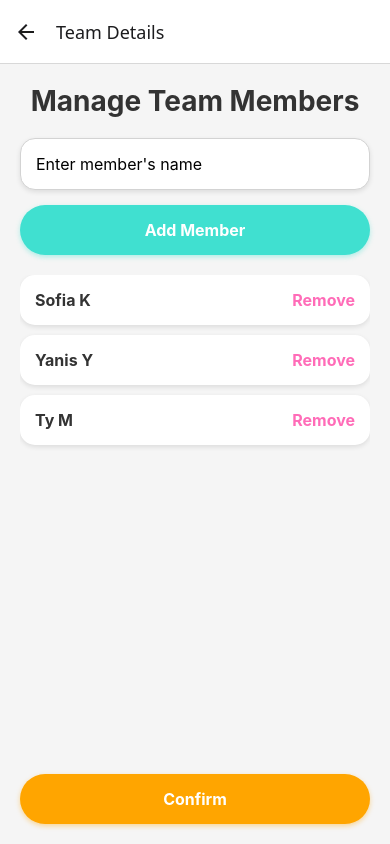
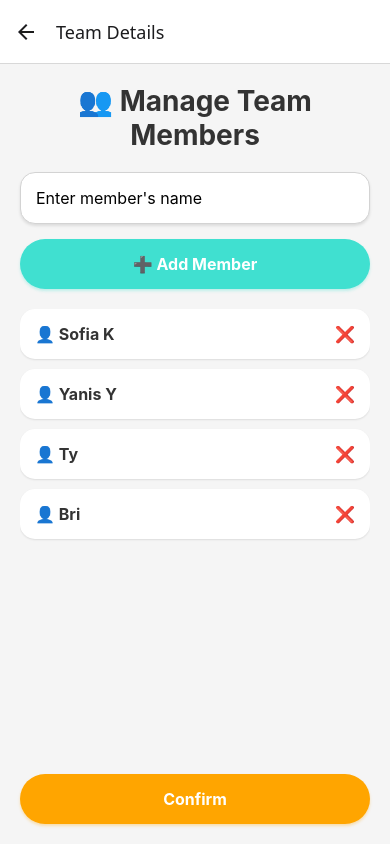
Before and after one commit to ty-mxm/calendo-app, a React Native app in the folder MyApp/: screen /TeamDetails in a window 390 px wide. Built offline with nearby package versions, Linux system fonts and the light colour scheme.

Commit message:
teams screens updated

```diff
--- a/MyApp/src/screens/Teams/TeamDetailsScreen.tsx
+++ b/MyApp/src/screens/Teams/TeamDetailsScreen.tsx
@@ -4,7 +4,7 @@ import { useNavigation } from '@react-navigation/native';
 
 export default function TeamDetailsScreen() {
   const [memberName, setMemberName] = useState('');
-  const [members, setMembers] = useState(['Sofia K', 'Yanis Y', 'Ty M']);
+  const [members, setMembers] = useState(['Sofia K', 'Yanis Y', 'Ty', 'Bri']);
   const navigation = useNavigation();
 
   const addMember = () => {
@@ -20,8 +20,10 @@ export default function TeamDetailsScreen() {
 
   return (
     <View style={styles.container}>
-      <Text style={styles.title}>Manage Team Members</Text>
+      {/* Titre */}
+      <Text style={styles.title}>👥 Manage Team Members</Text>
 
+      {/* Champ d'entrée */}
       <TextInput
         style={styles.input}
         placeholder="Enter member's name"
@@ -29,23 +31,29 @@ export default function TeamDetailsScreen() {
         onChangeText={setMemberName}
       />
 
+      {/* Bouton pour ajouter un membre */}
       <TouchableOpacity style={styles.addButton} onPress={addMember}>
-        <Text style={styles.addButtonText}>Add Member</Text>
+        <Text style={styles.addButtonText}>➕ Add Member</Text>
       </TouchableOpacity>
 
+      {/* Liste des membres */}
       <FlatList
         data={members}
         keyExtractor={(item) => item}
         renderItem={({ item }) => (
           <View style={styles.memberContainer}>
-            <Text style={styles.memberName}>{item}</Text>
+            <Text style={styles.memberName}>👤 {item}</Text>
             <TouchableOpacity onPress={() => removeMember(item)}>
-              <Text style={styles.removeText}>Remove</Text>
+              <Text style={styles.removeText}>❌</Text>
             </TouchableOpacity>
           </View>
         )}
+        ListEmptyComponent={
+          <Text style={styles.emptyListText}>No members added yet.</Text>
+        }
       />
 
+      {/* Bouton de confirmation */}
       <TouchableOpacity
         style={styles.confirmButton}
         onPress={() => navigation.goBack()}
@@ -77,7 +85,11 @@ const styles = StyleSheet.create({
     borderRadius: 15,
     marginBottom: 15,
     fontSize: 16,
-    boxShadow: '0px 2px 5px rgba(0, 0, 0, 0.1)', // Nouvelle syntaxe
+    elevation: 3,
+    shadowColor: '#000',
+    shadowOffset: { width: 0, height: 2 },
+    shadowOpacity: 0.1,
+    shadowRadius: 3,
   },
   addButton: {
     backgroundColor: '#40E0D0',
@@ -85,7 +97,11 @@ const styles = StyleSheet.create({
     borderRadius: 30,
     marginBottom: 20,
     alignItems: 'center',
-    boxShadow: '0px 2px 5px rgba(64, 224, 208, 0.4)', // Nouvelle syntaxe
+    elevation: 3,
+    shadowColor: '#40E0D0',
+    shadowOffset: { width: 0, height: 2 },
+    shadowOpacity: 0.3,
+    shadowRadius: 3,
   },
   addButtonText: {
     color: '#FFF',
@@ -100,7 +116,11 @@ const styles = StyleSheet.create({
     backgroundColor: '#FFF',
     borderRadius: 15,
     marginBottom: 10,
-    boxShadow: '0px 2px 5px rgba(0, 0, 0, 0.1)', // Nouvelle syntaxe
+    elevation: 2,
+    shadowColor: '#000',
+    shadowOffset: { width: 0, height: 1 },
+    shadowOpacity: 0.1,
+    shadowRadius: 2,
   },
   memberName: {
     fontSize: 16,
@@ -112,13 +132,23 @@ const styles = StyleSheet.create({
     fontSize: 16,
     fontWeight: 'bold',
   },
+  emptyListText: {
+    textAlign: 'center',
+    color: '#999',
+    fontSize: 16,
+    marginTop: 20,
+  },
   confirmButton: {
     backgroundColor: '#FFA500',
     paddingVertical: 15,
     borderRadius: 30,
     marginTop: 20,
     alignItems: 'center',
-    boxShadow: '0px 2px 5px rgba(255, 165, 0, 0.4)', // Nouvelle syntaxe
+    elevation: 3,
+    shadowColor: '#FFA500',
+    shadowOffset: { width: 0, height: 2 },
+    shadowOpacity: 0.3,
+    shadowRadius: 3,
   },
   confirmButtonText: {
     color: '#FFF',
--- a/MyApp/src/screens/Teams/TeamsScreen.tsx
+++ b/MyApp/src/screens/Teams/TeamsScreen.tsx
@@ -1,35 +1,48 @@
 import React, { useState } from 'react';
 import { View, Text, TouchableOpacity, StyleSheet, FlatList } from 'react-native';
-import { useNavigation } from '@react-navigation/native';
+import { useNavigation, NavigationProp } from '@react-navigation/native';
+
+
+type RootStackParamList = {
+  TeamDetails: { teamName: string };
+};
 
 export default function TeamsScreen() {
-  const navigation = useNavigation();
-  const [teams, setTeams] = useState(['Team 1', 'Team 2', 'Team 3']); // Liste dynamique d'équipes
+  // Typage de la navigation
+  const navigation = useNavigation<NavigationProp<RootStackParamList>>();
+
+  const [teams, setTeams] = useState(['Team 1', 'Team 2', 'Team 3']); // Liste d'équipes
 
   const addTeam = () => {
     const newTeam = `Team ${teams.length + 1}`;
-    setTeams([...teams, newTeam]); // Ajout d'une nouvelle équipe
+    setTeams([...teams, newTeam]); // nouvelle équipe
   };
 
   return (
     <View style={styles.container}>
-      {/* Titre */}
-      <Text style={styles.title}>My Teams</Text>
 
-      {/* Liste des équipes */}
+      <Text style={styles.title}>👥 My Teams</Text>
+
+
       <FlatList
         data={teams}
         keyExtractor={(item, index) => index.toString()}
         renderItem={({ item }) => (
-          <TouchableOpacity style={styles.teamButton}>
-            <Text style={styles.teamButtonText}>{item}</Text>
+          <TouchableOpacity
+            style={styles.teamButton}
+            onPress={() => navigation.navigate('TeamDetails', { teamName: item })}
+          >
+            <Text style={styles.teamButtonText}>🏅 {item}</Text>
           </TouchableOpacity>
         )}
+        ListEmptyComponent={
+          <Text style={styles.emptyListText}>No teams created yet. Start by adding one!</Text>
+        }
       />
 
-      {/* Bouton pour ajouter une équipe */}
+
       <TouchableOpacity style={styles.addButton} onPress={addTeam}>
-        <Text style={styles.addButtonText}>Add a Team</Text>
+        <Text style={styles.addButtonText}>➕ Add a Team</Text>
       </TouchableOpacity>
     </View>
   );
@@ -38,10 +51,8 @@ export default function TeamsScreen() {
 const styles = StyleSheet.create({
   container: {
     flex: 1,
-    backgroundColor: '#F5F5F5', // Fond neutre
+    backgroundColor: '#F5F5F5',
     padding: 20,
-    justifyContent: 'center',
-    alignItems: 'center',
   },
   title: {
     fontSize: 28,
@@ -51,28 +62,42 @@ const styles = StyleSheet.create({
     marginBottom: 20,
   },
   teamButton: {
-    backgroundColor: '#87CEEB', // Bleu clair
+    backgroundColor: '#87CEEB',
     paddingVertical: 15,
     paddingHorizontal: 20,
     borderRadius: 15,
     marginBottom: 10,
     width: '100%',
     alignItems: 'center',
-    boxShadow: '0px 4px 10px rgba(135, 206, 235, 0.4)', // Modernisation des ombres
+    elevation: 3,
+    shadowColor: '#87CEEB',
+    shadowOffset: { width: 0, height: 2 },
+    shadowOpacity: 0.3,
+    shadowRadius: 3,
   },
   teamButtonText: {
     color: '#FFF',
     fontSize: 18,
     fontWeight: 'bold',
   },
+  emptyListText: {
+    textAlign: 'center',
+    color: '#999',
+    fontSize: 16,
+    marginTop: 20,
+  },
   addButton: {
-    backgroundColor: '#40E0D0', // Turquoise
+    backgroundColor: '#40E0D0',
     paddingVertical: 15,
-    borderRadius: 15,
+    borderRadius: 30,
     marginTop: 20,
     width: '100%',
     alignItems: 'center',
-    boxShadow: '0px 4px 10px rgba(64, 224, 208, 0.4)', // Modernisation des ombres
+    elevation: 3,
+    shadowColor: '#40E0D0',
+    shadowOffset: { width: 0, height: 2 },
+    shadowOpacity: 0.3,
+    shadowRadius: 3,
   },
   addButtonText: {
     color: '#FFF',
```
